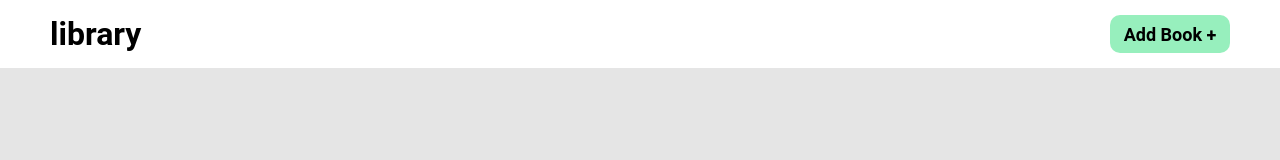
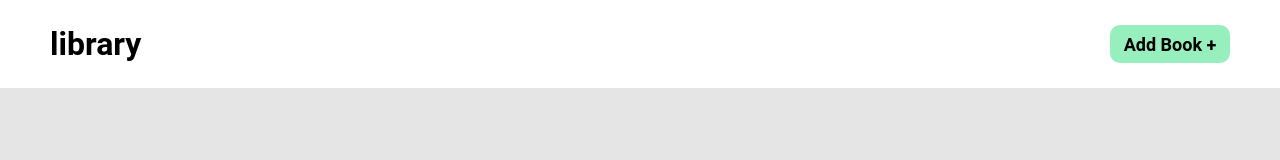
Before and after one commit to JLavigueure/Library, a plain HTML site: page index.html in a window 1280 px wide. Drawn offline with Linux system fonts and the light colour scheme.

Commit message:
change header padding

```diff
--- a/styles.css
+++ b/styles.css
@@ -14,8 +14,7 @@ body {
 .header {
     background-color: rgb(255, 255, 255);
     display: flex;
-    padding: 15px 50px;
-
+    padding: 25px 50px;
 }
 
 #add {
```
